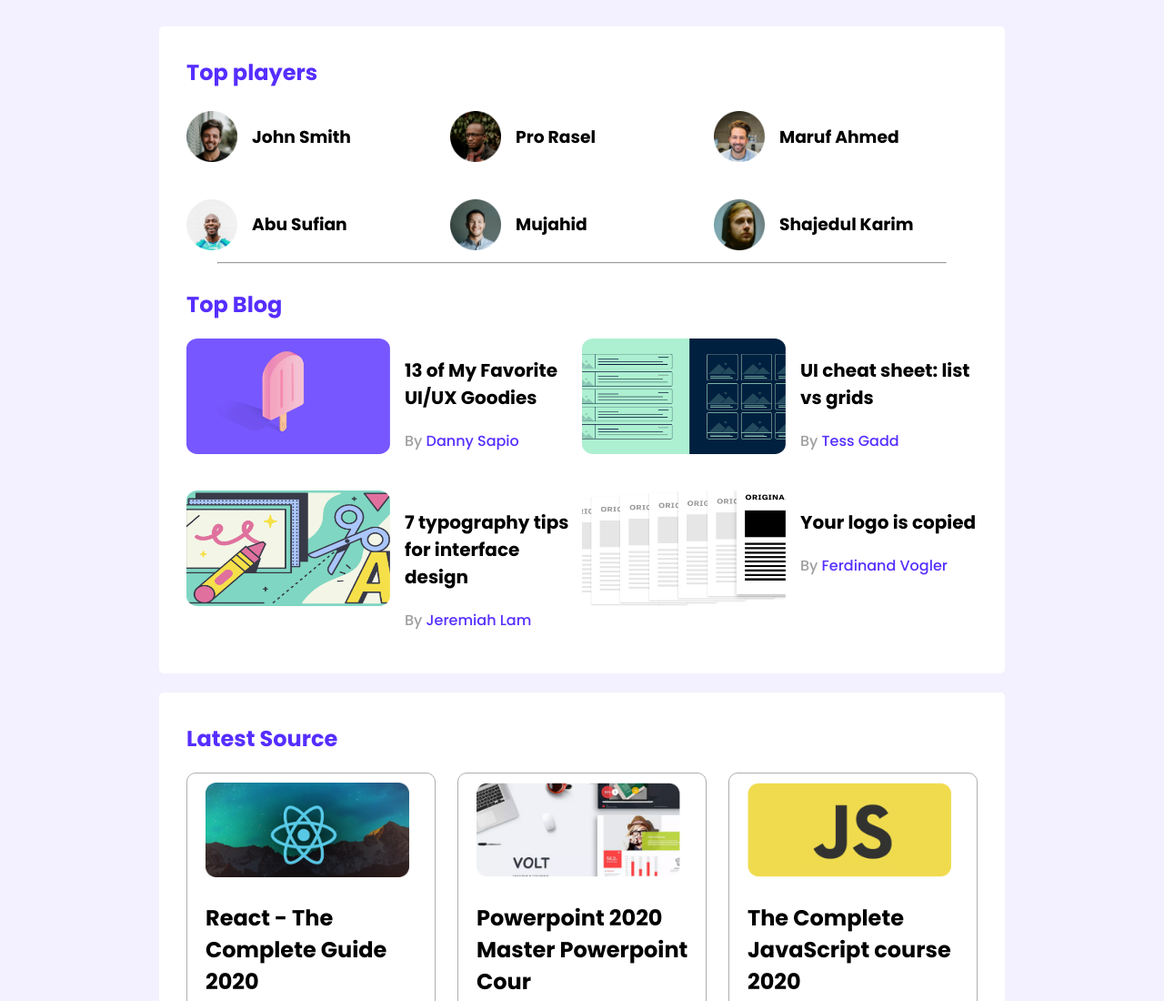
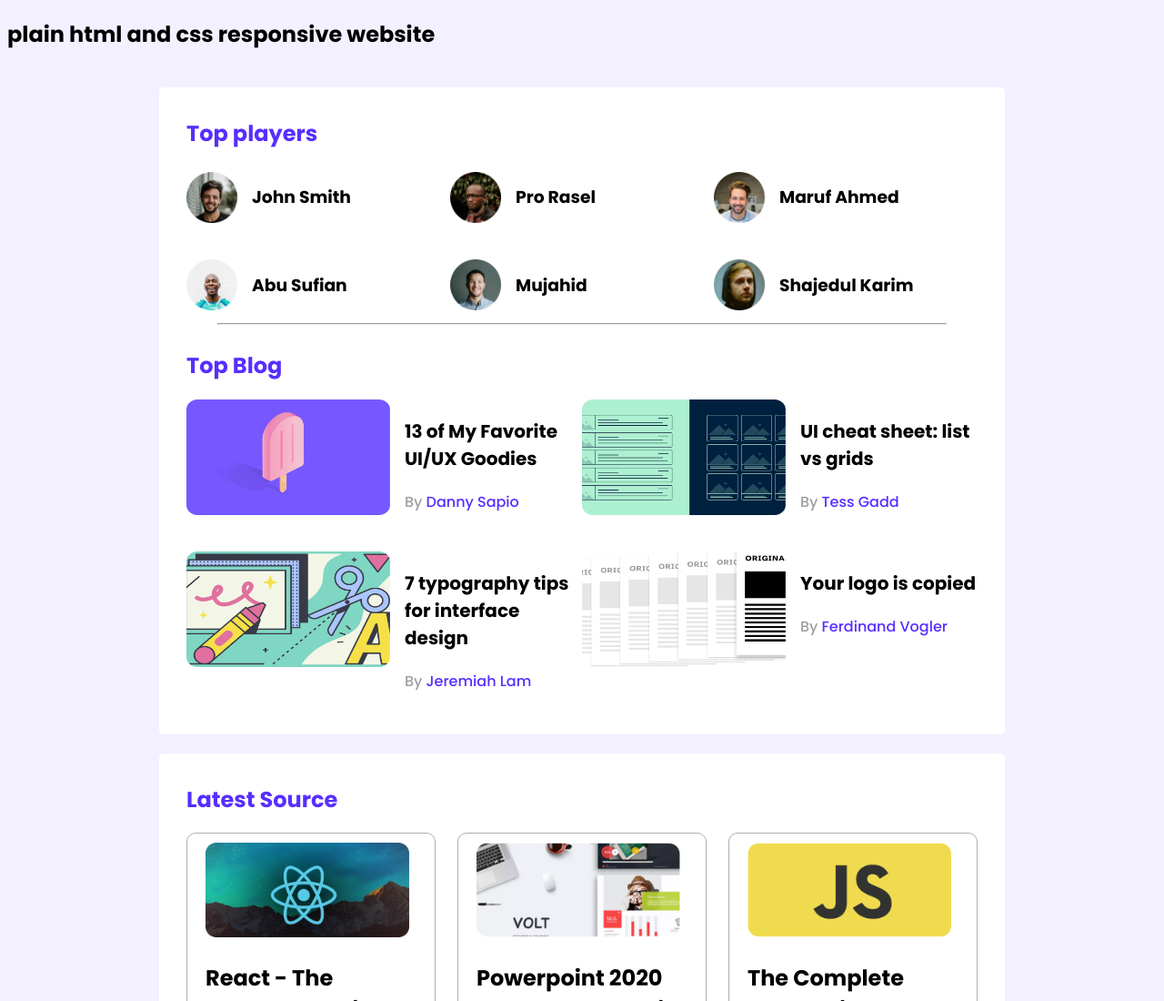
Before and after one commit to NahidHasan2kk2/leader-board-css3-originnal, a plain HTML site: page index.html in a window 1280 px wide. Shown: the top 1100 px of the page at 91% size. Drawn offline with Linux system fonts and the light colour scheme.

Commit message:
navigation added

```diff
--- a/index.html
+++ b/index.html
@@ -17,6 +17,9 @@
 
 <body>
     <header>
+        <nav>
+            <h1>plain html and css responsive website</h1>
+        </nav>
 
     </header>
     <main>
```
